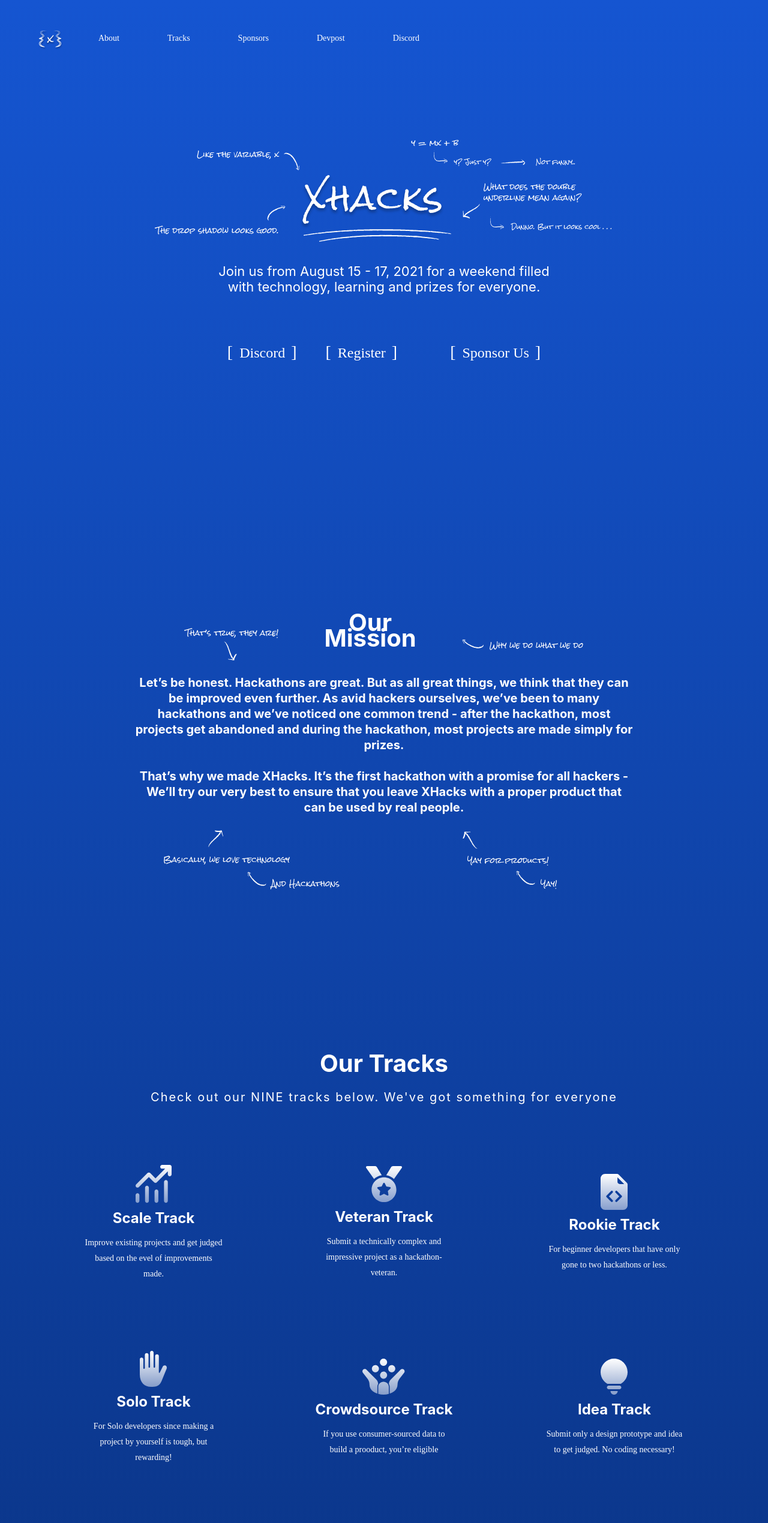
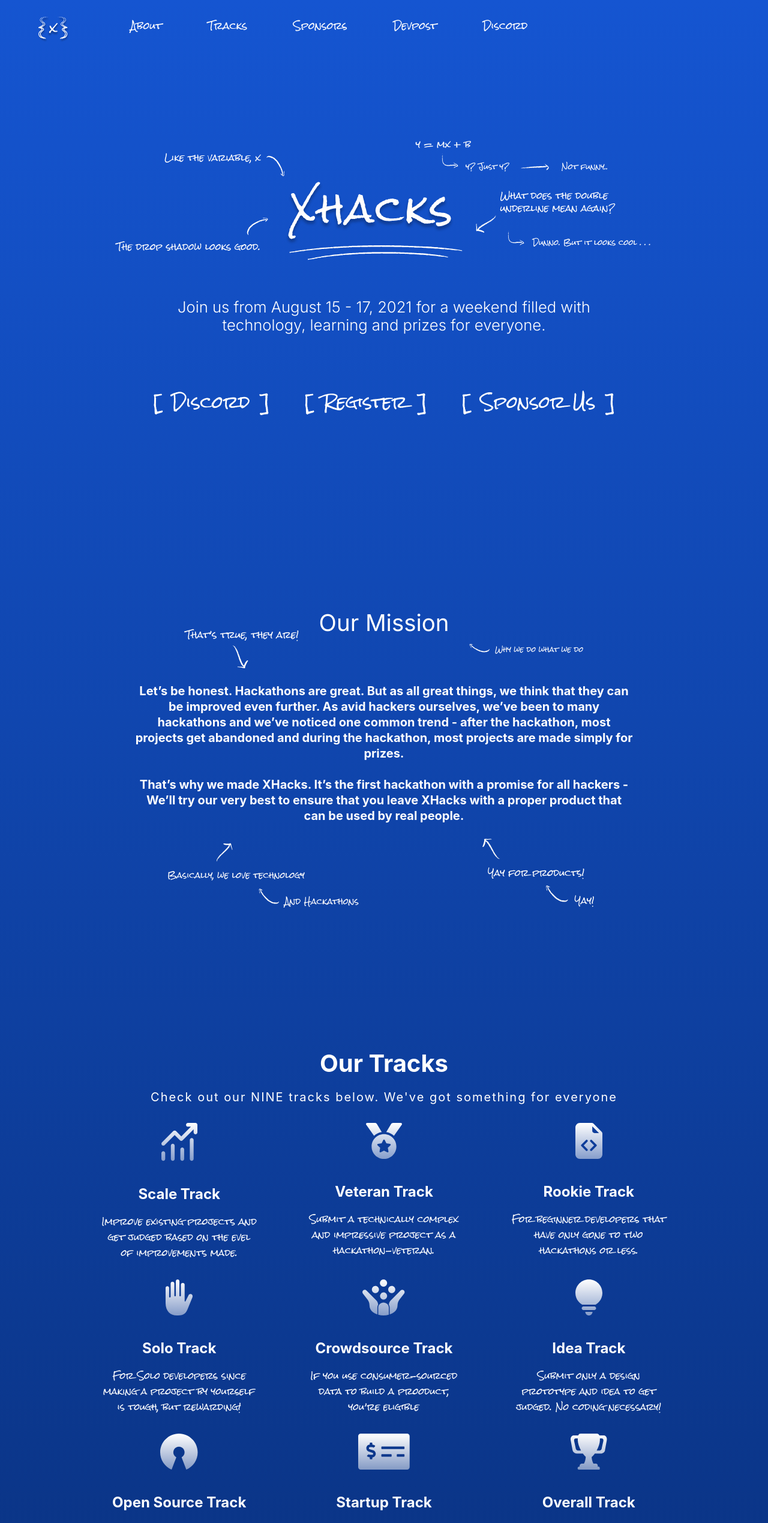
Before and after one commit to xhacks-org/website, a React (Create React App) app: page / in a window 1280 px wide. Shown: the top 2539 px of the page at 60% size. Built offline with nearby package versions, Linux system fonts and the light colour scheme; a web font is replaced by a local one.

Commit message:
fix vishnu (75% complete)

```diff
--- a/package.json
+++ b/package.json
@@ -3,6 +3,7 @@
   "version": "0.1.0",
   "private": true,
   "dependencies": {
+    "@material-ui/core": "^4.11.4",
     "@testing-library/jest-dom": "^5.11.10",
     "@testing-library/react": "^11.2.6",
     "@testing-library/user-event": "^12.8.3",
--- a/src/pages/LandingPage/LandingPage.js
+++ b/src/pages/LandingPage/LandingPage.js
@@ -19,25 +19,30 @@ import icon6 from './assets/icon6.svg';
 import icon7 from './assets/icon7.svg';
 import icon8 from './assets/icon8.svg';
 import icon9 from './assets/icon9.svg';
+import Grid from '@material-ui/core/Grid';
 
 const LandingPage = () => {
     return (
 
         <div>
+            <link rel="preconnect" href="https://fonts.gstatic.com"></link>
+            <link href="https://fonts.googleapis.com/css2?family=Rock+Salt&display=swap" rel="stylesheet"></link>
+            <link rel="preconnect" href="https://fonts.gstatic.com"></link>
+<link href="https://fonts.googleapis.com/css2?family=Inter:wght@100;200;300;400;500;600;700;800;900&display=swap" rel="stylesheet"></link>
             <section className='navbar__section'>
                 <div className='navbar'>
-                    <div className='navbar__left'>
+                    {/* <div className='navbar__left'> */}
                         <img src={logo} alt='Logo' className='navbar__logo'/>
                         <a href='https://fonts.google.com/' className='navbar__item'>About</a>
                         <a href='https://fonts.google.com/' className='navbar__item'>Tracks</a>
                         <a href='https://fonts.google.com/' className='navbar__item'>Sponsors</a>
                         <a href='https://fonts.google.com/' className='navbar__item'>Devpost</a>
                         <a href='https://fonts.google.com/' className='navbar__item'>Discord</a>
-                    </div>
-                    <div className='navbar__right'>
+                    {/* </div> */}
+                    {/* <div className='navbar__right'> */}
                         {/* <button className='btn__reg'><span>[ </span> Register<span> ]</span></button>
                         <button className='btn__us'><span>[ </span> Sponsor Us<span> ]</span></button> */}
-                    </div>
+                    {/* </div> */}
                 </div>
             </section>
             <section className='landingcontent__section'>
@@ -46,9 +51,9 @@ const LandingPage = () => {
                         <img src={main} alt='Main' className='landingcontent__img'/>
                         <h3 className='landingcontent__sub'>Join us from August 15 - 17, 2021 for a weekend filled with technology, learning and prizes for everyone.</h3>
                         <div className='landingcontent__buttons'>
-                            <button className='landingdisc__btn'><span>[ </span> Discord <span> ]</span></button>
+                            <button className='landingreg__btn'><span>[ </span> Discord <span> ]</span></button>
                             <button className='landingreg__btn'><span>[ </span> Register <span> ]</span></button>
-                            <button className='landingus__btn'><span>[ </span> Sponsor Us <span> ]</span></button>
+                            <button className='landingreg__btn'><span>[ </span> Sponsor Us <span> ]</span></button>
                         </div>
                     </div>
                 </div>
@@ -57,9 +62,9 @@ const LandingPage = () => {
             <section className='landingmission__section'>
                 <div className='landingmission'>
                     <div className='landingmission__top'>
-                    <img src={side1} alt='Sideimg1' className='landingmission__side1'/>
+                    <img src={side1} alt='Sideimg1' className='landingmission__side'/>
                     <h3 className='landingmission__header'>Our Mission</h3>
-                    <img src={side2} alt='Sideimg2' className='landingmission__side2'/>
+                    <img src={side2} alt='Sideimg2' className='landingmission__side'/>
                     </div>
                     <div className='landingmission__middle'>
                         <h6 className='landingmission__text'>Let’s be honest. Hackathons are great. But as all great things, we think that they can be improved even further. As avid hackers ourselves, we’ve been to many hackathons and we’ve noticed one common trend - after the hackathon, most projects get abandoned and during the hackathon, most projects are made simply for prizes. <br/><br/> That’s why we made XHacks. It’s the first hackathon with a promise for all hackers - We’ll try our very best to ensure that you leave XHacks with a proper product that can be used by real people.</h6>
@@ -77,57 +82,53 @@ const LandingPage = () => {
                         <h2 className='landingtrack__header'>Our Tracks</h2>
                         <h4 className='landingtrack__sub'>Check out our NINE tracks below. We've got something for everyone</h4>
                     </div>
-                    <div className='landingtrack__tracks'>
-                        <div className='track'>
+                    <Grid container spacing={2} style={{width: "80%",marginLeft: "10%"}}>
+                        <Grid item xs={12} sm={4} className='track'>
                             <img src={icon1} alt='icon1' className='trackicon'/>
                             <h2 className='track__header'>Scale Track</h2>
                             <h4 className='track__details'>Improve existing projects and get judged based on the evel of improvements made.</h4>
-                        </div>
-                        <div className='track'>
+                        </Grid>
+                        <Grid item xs={12} sm={4} className='track'>
                             <img src={icon2} alt='icon2' className='trackicon'/>
                             <h2 className='track__header'>Veteran Track</h2>
                             <h4 className='track__details'>Submit a technically complex and impressive project as a hackathon-veteran.</h4>
-                        </div>
-                        <div className='track'>
+                        </Grid>
+                        <Grid item xs={12} sm={4} className='track'>
                             <img src={icon3} alt='icon3' className='trackicon'/>
                             <h2 className='track__header'>Rookie Track</h2>
                             <h4 className='track__details'>For beginner developers that have only gone to two hackathons or less. </h4>
-                        </div>
-                    </div>
-                    <div className='landingtrack__tracks'>
-                        <div className='track'>
+                        </Grid>
+                        <Grid item xs={12} sm={4} className='track'>
                             <img src={icon4} alt='icon4' className='trackicon'/>
                             <h2 className='track__header'>Solo Track</h2>
                             <h4 className='track__details'>For Solo developers since making a project by yourself is tough, but rewarding!</h4>
-                        </div>
-                        <div className='track'>
+                        </Grid>
+                        <Grid item xs={12} sm={4} className='track'>
                             <img src={icon5} alt='icon5' className='trackicon'/>
                             <h2 className='track__header'>Crowdsource Track</h2>
                             <h4 className='track__details'>If you use consumer-sourced data to build a prooduct, you’re eligible</h4>
-                        </div>
-                        <div className='track'>
+                            </Grid>
+                        <Grid item xs={12} sm={4} className='track'>
                             <img src={icon6} alt='icon6' className='trackicon'/>
                             <h2 className='track__header'>Idea Track</h2>
                             <h4 className='track__details'>Submit only a design prototype and idea to get judged. No coding necessary!</h4>
-                        </div>
-                    </div>
-                    <div className='landingtrack__tracks'>
-                        <div className='track'>
+                            </Grid>
+                        <Grid item xs={12} sm={4} className='track'>
                             <img src={icon7} alt='icon7' className='trackicon'/>
                             <h2 className='track__header'>Open Source Track</h2>
                             <h4 className='track__details'>Submit any project that’s available for other developers to utilize.</h4>
-                        </div>
-                        <div className='track'>
+                            </Grid>
+                        <Grid item xs={12} sm={4} className='track'>
                             <img src={icon8} alt='icon8' className='trackicon'/>
                             <h2 className='track__header'>Startup Track</h2>
                             <h4 className='track__details'>Submit a product and get judged based on market-fit and startup-readiness.</h4>
-                        </div>
-                        <div className='track'>
+                            </Grid>
+                        <Grid item xs={12} sm={4} className='track'>
                             <img src={icon9} alt='icon9' className='trackicon'/>
                             <h2 className='track__header'>Overall Track</h2>
                             <h4 className='track__details'>THe standard First, Second and Third place tracks. All projects are eligible!</h4>
-                        </div>
-                    </div>
+                            </Grid>
+                    </Grid>
                 </div>
             </section>
 
--- a/src/pages/LandingPage/landingpage.css
+++ b/src/pages/LandingPage/landingpage.css
@@ -32,7 +32,7 @@ a {
   width: 100%;
   height: 16vh;
   display: flex;
-  justify-content: space-between;
+  justify-content: left;
 }
 
 .navbar__left {
@@ -42,14 +42,20 @@ a {
 }
 
 .navbar__logo {
-  margin-right: 20px;
+  margin-left: 5%;
+  margin-right: 5%;
+  margin-top: 20px;
+  width: 4vw;
+  height: 4vw;
+
 }
 
 .navbar__item {
-  margin-left: 40px;
-  margin-right: 40px;
-  font-size: 1.4rem;
-  font-family: "Rock Salt", cursive;
+  margin-top: 25px;
+  margin-left: 3%;
+  margin-right: 3%;
+  font-size: 1.2vw;
+  font-family: "Rock Salt";
 
   font-weight: 500;
   color: #ffffff;
@@ -65,7 +71,7 @@ a {
   margin-left: 20px;
   margin-right: 10px;
   font-size: 1.4rem;
-  font-family: "Rock Salt", cursive;
+  font-family: "Rock Salt";
 
   font-weight: 500;
   color: #ffffff;
@@ -106,21 +112,48 @@ a {
 }
 
 .landingcontent__img {
-  margin-bottom: 3vh;
+  width: 70vw;
 }
 
 .landingcontent__sub {
-  font-family: "SF Pro Display";
+  font-family: "Inter";
   font-style: normal;
-  font-weight: normal;
-  font-size: 22px;
-  line-height: 26px;
+  font-weight: 300;
+  font-size: 2vw;
+  line-height: 30px;
   color: #ffffff;
-  width: 45%;
+  width: 55%;
   margin: auto;
+  margin-top: 50px;
 }
 
+.landingcontent__button{
+  display: flex;
+  justify-content: center;
+}
+
+
 .landingreg__btn {
+  margin-top: 40px;
+  font-size: 2.1vw;
+  font-family: "Rock Salt", cursive;
+
+  font-weight: 500;
+  background: transparent;
+  color: #ffffff;
+  border: none;
+  margin-left: 25px;
+  margin-right: 25px;
+  margin-top: 80px;
+}
+
+.landingreg__btn span {
+  font-size: 2.8rem;
+  font-weight: 100;
+  margin: 4px;
+}
+
+/* .landingdisc__btn {
   margin-top: 40px;
   font-size: 2.4rem;
   font-family: "Rock Salt", cursive;
@@ -130,26 +163,7 @@ a {
   color: #ffffff;
   border: none;
   margin-right: 40px;
-  margin-top: 80px;
-}
-
-.landingreg__btn span {
-  font-size: 2.8rem;
-  font-weight: 100;
-  margin: 4px;
-}
-
-.landingdisc__btn {
-  margin-top: 40px;
-  font-size: 2.4rem;
-  font-family: "Rock Salt", cursive;
-
-  font-weight: 500;
-  background: transparent;
-  color: #ffffff;
-  border: none;
-  margin-right: 40px;
-}
+} */
 
 .landingdisc__btn span {
   font-size: 2.8rem;
@@ -157,7 +171,7 @@ a {
   margin: 4px;
 }
 
-.landingus__btn {
+/* .landingus__btn {
   margin-top: 40px;
   font-size: 2.4rem;
   font-family: "Rock Salt", cursive;
@@ -168,7 +182,7 @@ a {
   border: none;
 
   margin-left: 40px;
-}
+} */
 
 .landingus__btn span {
   font-size: 2.8rem;
@@ -192,15 +206,18 @@ a {
 }
 
 .landingmission__header {
-  font-family: "SF Pro Display";
+  font-family: "Inter";
   font-style: normal;
-  font-weight: bold;
-  font-size: 40px;
+  font-weight: normal;
+  font-size: 3vw;
   line-height: 26px;
   color: #ffffff;
-  width: 30%;
   margin: auto;
   margin-top: -15px;
+}
+
+.landingmission__side{
+  width: 15vw;
 }
 
 .landingmission__text {
@@ -215,21 +232,28 @@ a {
   margin: auto;
   margin-top: 20px;
 }
+@media only screen and (max-width: 800px) {
+  .landingmission__text {
+    font-size: 15px;
+  }
+}
+
 
 .landingmission__last1 {
   margin-right: 140px;
-  margin-left: -80px;
+  margin-left: -10px;
   margin-top: 20px;
+  width: 25vw;
 }
 
 .landingmission__last2 {
   margin-left: 60px;
   margin-top: 20px;
+  width: 15vw;
 }
 
 .landingtrack {
   width: 100%;
-  height: 150vh;
   align-items: center;
   text-align: center;
   padding-top: 20vh;
@@ -261,8 +285,6 @@ a {
 }
 
 .landingtrack__tracks {
-  display: flex;
-  margin: auto;
   width: 90%;
   margin-top: 100px;
 }
@@ -280,7 +302,7 @@ a {
   line-height: 26px;
   color: #ffffff;
   margin: auto;
-  margin-top: 10px;
+  margin-top: 40px;
   margin-bottom: 15px;
 }
 
@@ -292,7 +314,13 @@ a {
   line-height: 26px;
   color: #ffffff;
   margin: auto;
+  width: 80%;
   margin-bottom: 15px;
+  margin-top: 20px;
+}
+
+.landingfaq__section{
+  position: relative;
 }
 
 .landingfaq {
```
Also changed, not shown: 1 other file (tests, documents, lock files or other folders).
